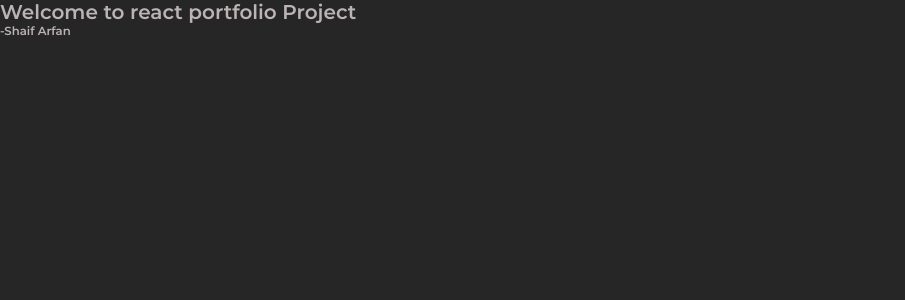
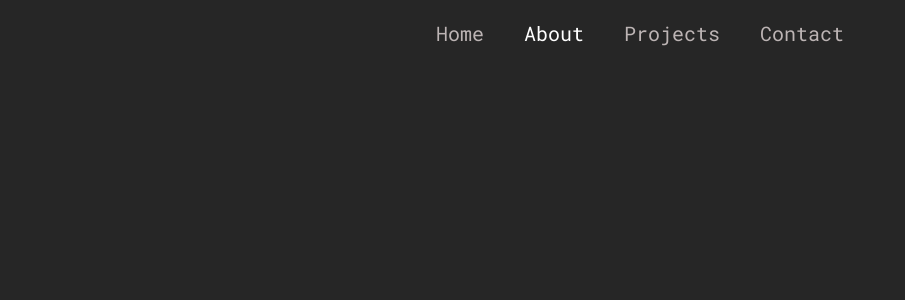
Before and after one commit to akshaya-kumar-biswal/akshaya_portfolio, a React (Create React App) app: page /about in a window 1280 px wide. Shown: the top 300 px of the page, without its empty margins (0-905 px from the left). Built offline with nearby package versions, Linux system fonts and the light colour scheme; the HTML template or start-up script is replaced by a standard one.

Commit message:
NavMenu and Basic Pages Added

```diff
--- a/src/App.js
+++ b/src/App.js
@@ -1,10 +1,21 @@
 import React from 'react';
+import { BrowserRouter as Router, Switch, Route } from 'react-router-dom';
+import NavMenu from './components/NavManu';
+import About from './pages/About';
+import Contact from './pages/Contact';
+import Home from './pages/Home';
+import Projects from './pages/Projects';
 
-export default function App() {
-  return (
-    <>
-      <h1>Welcome to react portfolio Project</h1>
-      <h3>-Shaif Arfan</h3>
-    </>
-  );
-}
+const App = () => (
+  <Router>
+    <NavMenu />
+    <Switch>
+      <Route path="/about" component={About} />
+      <Route path="/projects" component={Projects} />
+      <Route path="/contact" component={Contact} />
+      <Route path="/" component={Home} />
+    </Switch>
+  </Router>
+);
+
+export default App;
--- /dev/null
+++ b/src/components/NavManu.js
@@ -0,0 +1,117 @@
+import React from 'react';
+import { NavLink } from 'react-router-dom';
+import styled from 'styled-components';
+import { MdClose, MdMenu } from 'react-icons/md';
+
+const NavMenu = () => (
+  <NavMenuStyles>
+    <div className="mobile-menu-icon">
+      <MdMenu />
+    </div>
+    <ul className="navItems">
+      <div className="closeNavIcon">
+        <MdClose />
+      </div>
+      <li>
+        <NavLink to="/" exact>
+          Home
+        </NavLink>
+      </li>
+      <li>
+        <NavLink to="/about">About</NavLink>
+      </li>
+      <li>
+        <NavLink to="/projects">Projects</NavLink>
+      </li>
+      <li>
+        <NavLink to="/contact">Contact</NavLink>
+      </li>
+    </ul>
+  </NavMenuStyles>
+);
+
+const NavMenuStyles = styled.div`
+  position: fixed;
+  z-index: 100;
+  top: 0;
+  left: 0;
+  width: 100%;
+  padding: 1rem 0;
+  background: var(--dark-bg);
+  ul {
+    max-width: 1200px;
+    margin: 0 auto;
+    width: 90%;
+    text-align: center;
+    li {
+      display: inline-block;
+      border-radius: 8px;
+      transition: 0.3s ease background-color;
+      &:hover {
+        background-color: var(--deep-dark);
+      }
+    }
+    a {
+      display: inline-block;
+      font-family: 'RobotoMono Regular';
+      padding: 1rem 2rem;
+      font-size: 2rem;
+      color: var(--gray-1);
+      outline: none;
+    }
+    .active {
+      color: var(--white);
+    }
+  }
+  .mobile-menu-icon {
+    position: absolute;
+    right: 1rem;
+    top: 1rem;
+    width: 4rem;
+    cursor: pointer;
+    display: none;
+    outline: none;
+    * {
+      pointer-events: none;
+    }
+  }
+  .closeNavIcon {
+    display: none;
+  }
+  @media only screen and (max-width: 768px) {
+    padding: 0;
+    .hide-item {
+      transform: translateY(calc(-100% - var(--top)));
+    }
+    .mobile-menu-icon {
+      display: block;
+    }
+    .navItems {
+      --top: 1rem;
+      transition: 0.3s ease transform;
+      background-color: var(--deep-dark);
+      padding: 2rem;
+      width: 90%;
+      max-width: 300px;
+      border-radius: 12px;
+      position: absolute;
+      right: 1rem;
+      top: var(--top);
+      .closeNavIcon {
+        display: block;
+        width: 3rem;
+        margin: 0 0 0 auto;
+        cursor: pointer;
+        * {
+          pointer-events: none;
+        }
+      }
+      li {
+        display: block;
+        margin-bottom: 1rem;
+      }
+    }
+  }
+`;
+
+export default NavMenu;
--- /dev/null
+++ b/src/pages/About.js
@@ -0,0 +1,9 @@
+import React from 'react';
+
+const About = () => (
+  <>
+    <h1>About</h1>
+  </>
+);
+
+export default About;
--- /dev/null
+++ b/src/pages/Contact.js
@@ -0,0 +1,9 @@
+import React from 'react';
+
+const Contact = () => (
+  <>
+    <h1>Contact</h1>
+  </>
+);
+
+export default Contact;
--- /dev/null
+++ b/src/pages/Home.js
@@ -0,0 +1,9 @@
+import React from 'react';
+
+const Home = () => (
+  <>
+    <h1>Home</h1>
+  </>
+);
+
+export default Home;
--- /dev/null
+++ b/src/pages/Projects.js
@@ -0,0 +1,9 @@
+import React from 'react';
+
+const Projects = () => (
+  <>
+    <h1>Projects</h1>
+  </>
+);
+
+export default Projects;
```
